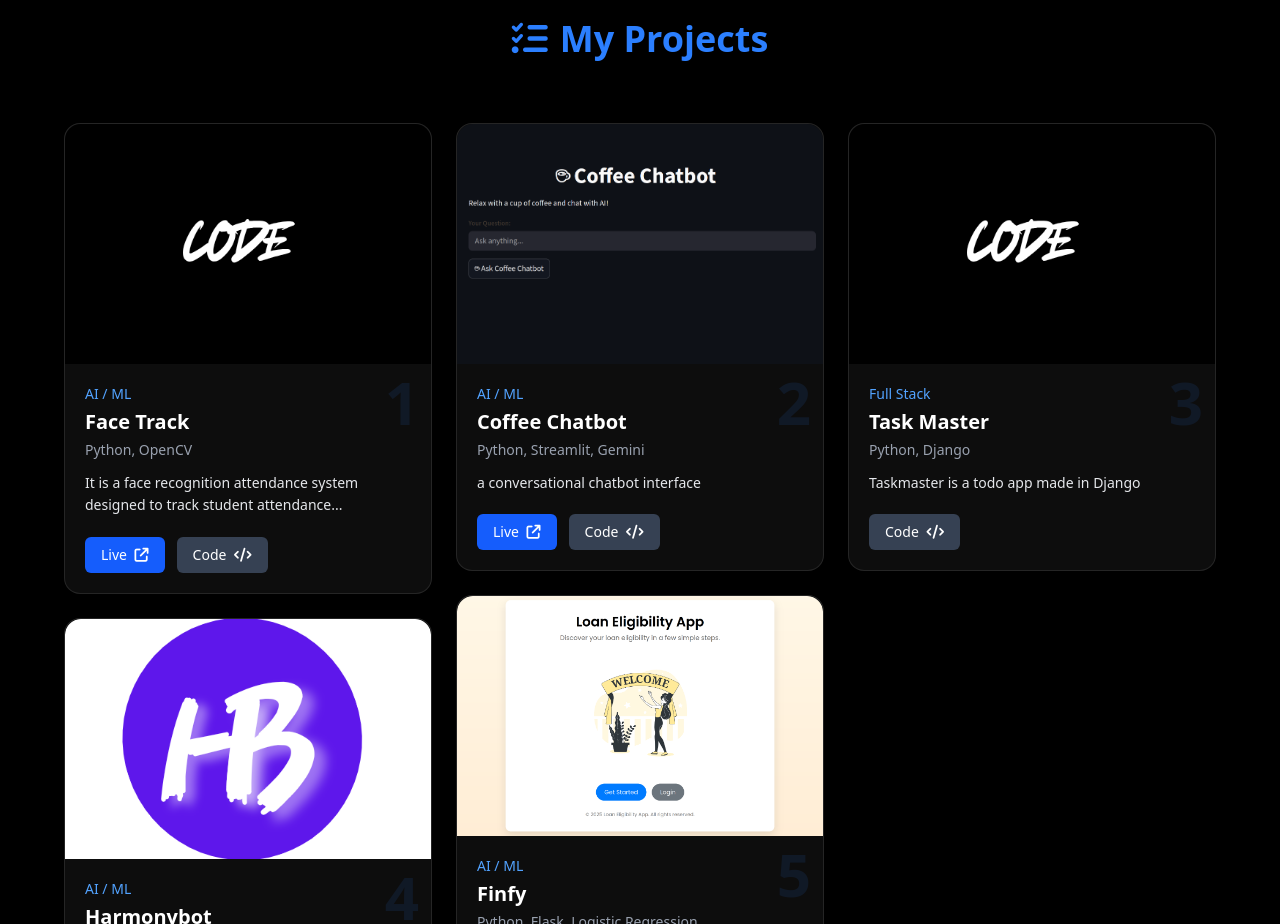
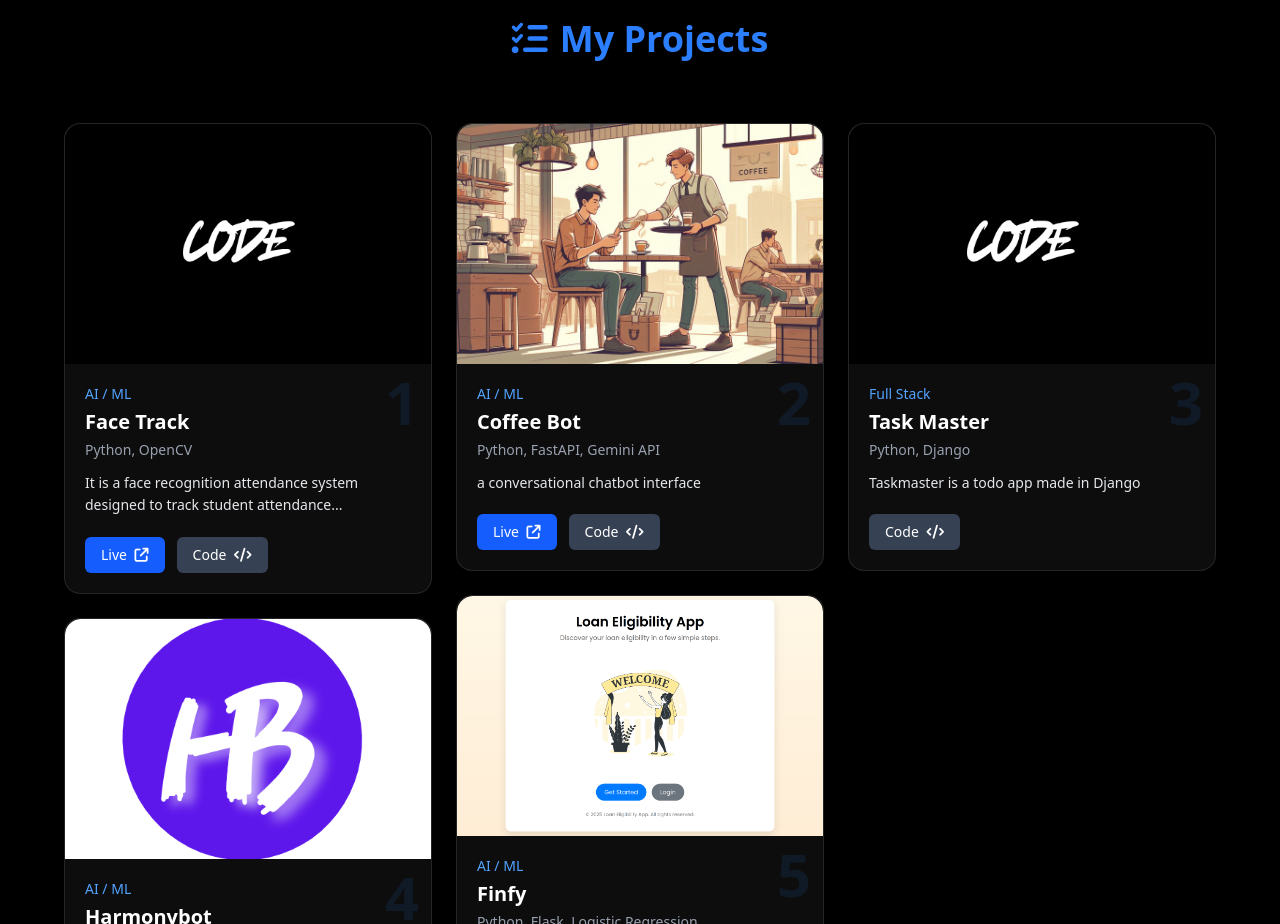
Before and after one commit to eatulrajput/eatulrajput.github.io, a React (Vite) app: page / in a window 1280 px wide. Shown: the part 4000-4924 px from the top of the page. Built offline with nearby package versions, Linux system fonts and the light colour scheme.

Commit message:
Update Home

```diff
--- a/src/components/Projects.jsx
+++ b/src/components/Projects.jsx
@@ -20,12 +20,12 @@ const projects = [
     {
         id: 2,
         category: 'AI / ML',
-        title: "Coffee Chatbot",
-        tech: "Python, Streamlit, Gemini",
+        title: "Coffee Bot",
+        tech: "Python, FastAPI, Gemini API",
         desc: "a conversational chatbot interface ",
-        liveLink: "https://coffeechatbot.streamlit.app/",
-        codeLink: "https://github.com/eatulrajput/coffee-chat-bot",
-        image: "coffeechatbot.webp",
+        liveLink: "https://eatulrajput.hashnode.dev/coffee-bot-from-gemini-api-in-streamlit-to-fastapi",
+        codeLink: "https://github.com/eatulrajput/coffeebot",
+        image: "coffeebot.webp",
     },
 
     {
```
Also changed, not shown: public/coffeebot.webp (added), public/coffeechatbot.webp (deleted).
